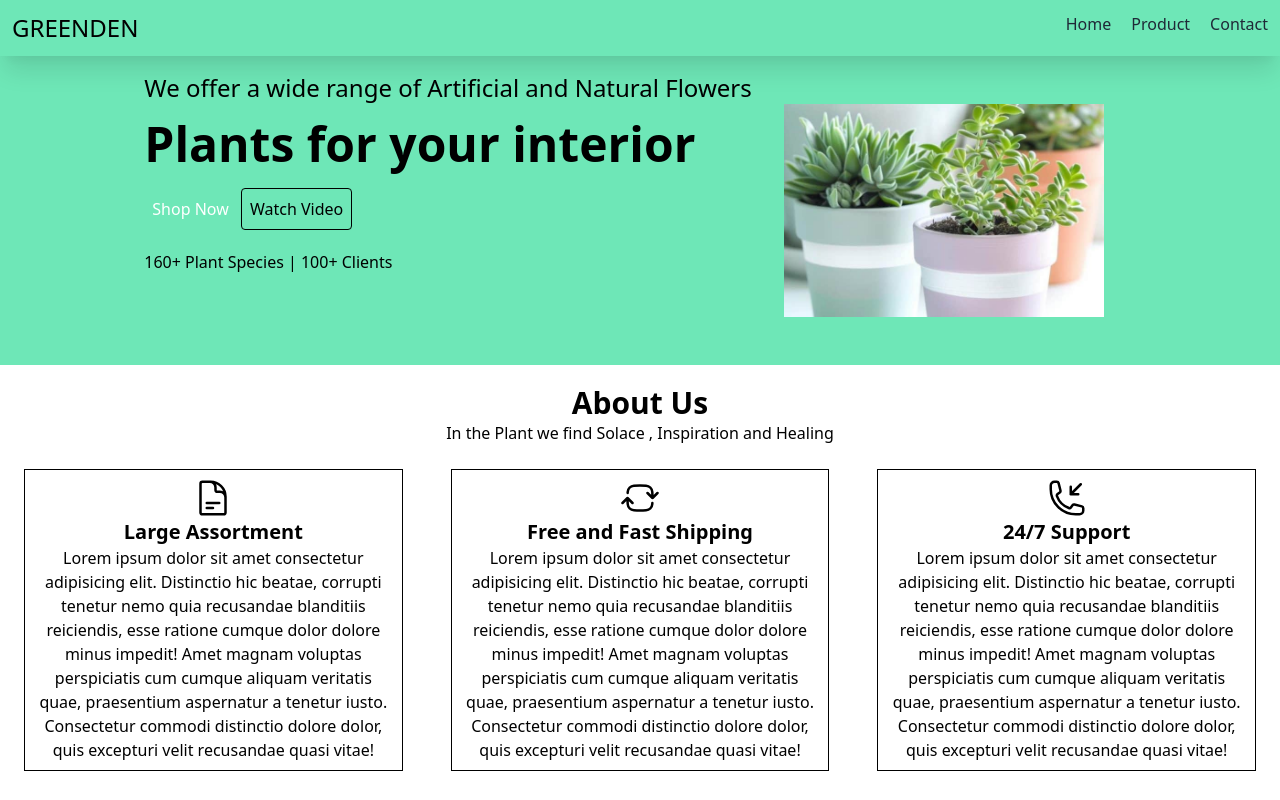
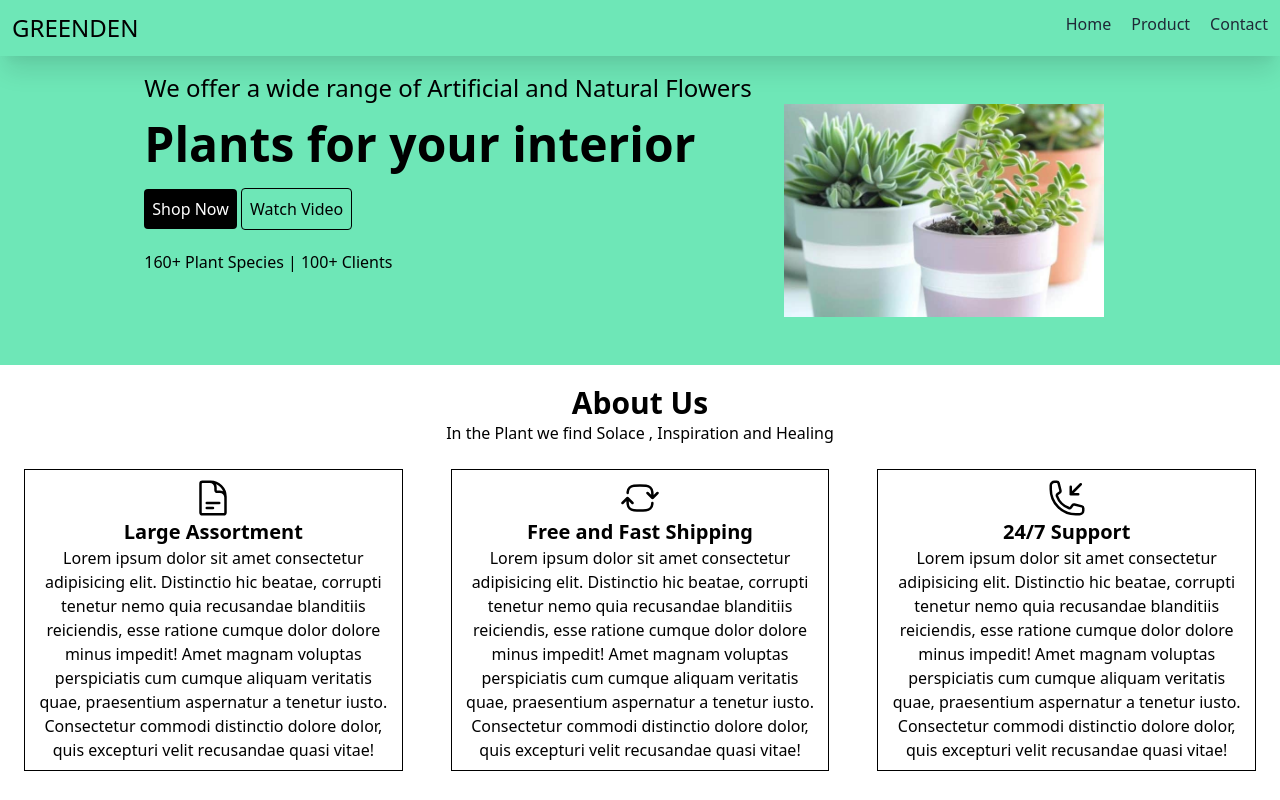
Before and after one commit to ANUSRI-ai/greenden-tailwindcss, a plain HTML site: page index.html in a window 1280 px wide. Shown: the top 800 px of the page. Drawn offline with nearby package versions, Linux system fonts and the light colour scheme.

Commit message:
Update index.html

```diff
--- a/index.html
+++ b/index.html
@@ -39,7 +39,7 @@
             <p class="mb-4 text-2xl">We offer a wide range of Artificial and Natural Flowers</p>
       <h2 class="font-bold text-3xl md:text-5xl mb-5">Plants for your interior</h2>
       <div>
-        <button class="bg-red rounded p-2 text-white">Shop Now</button>
+        <button class="bg-black rounded p-2 text-white">Shop Now</button>
         <button class="border border-black rounded p-2">Watch Video</button>
       </div>
       <p class="mt-5 ">160+ Plant Species | 100+ Clients</p>
```
